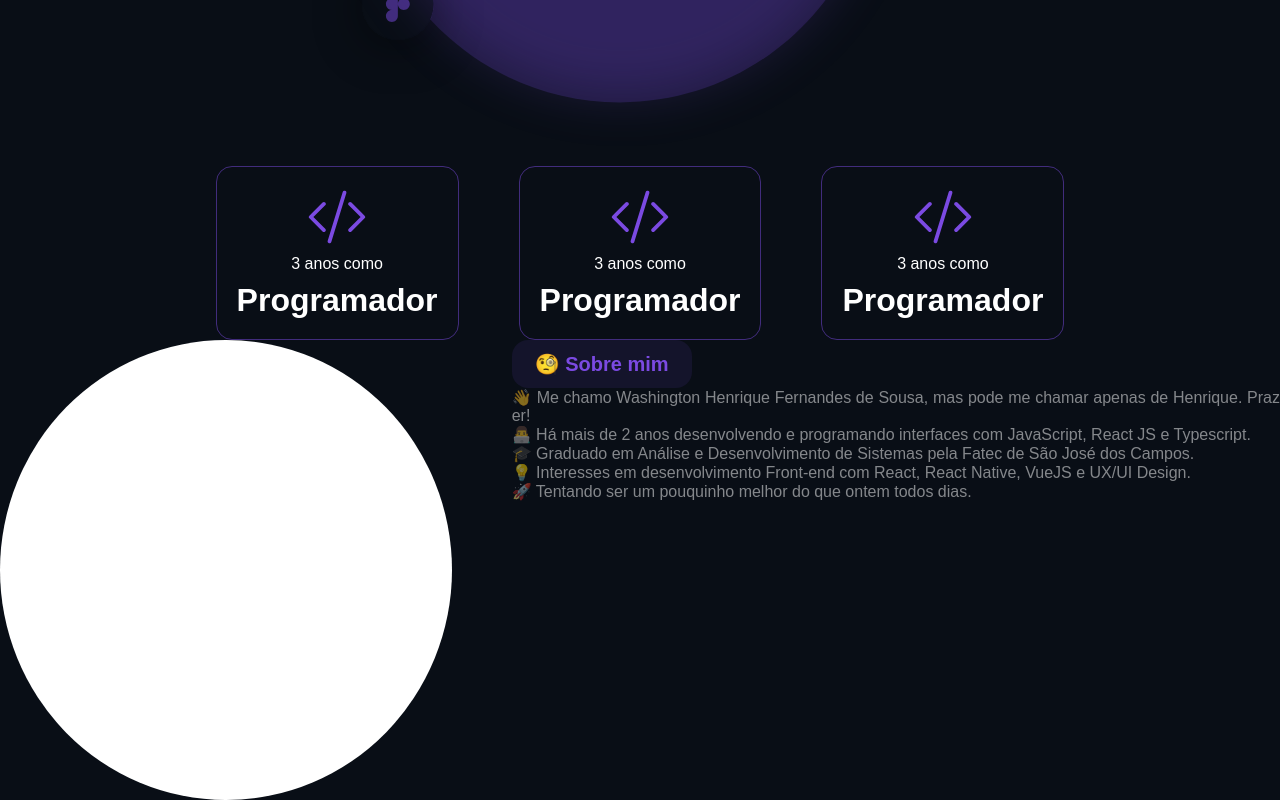
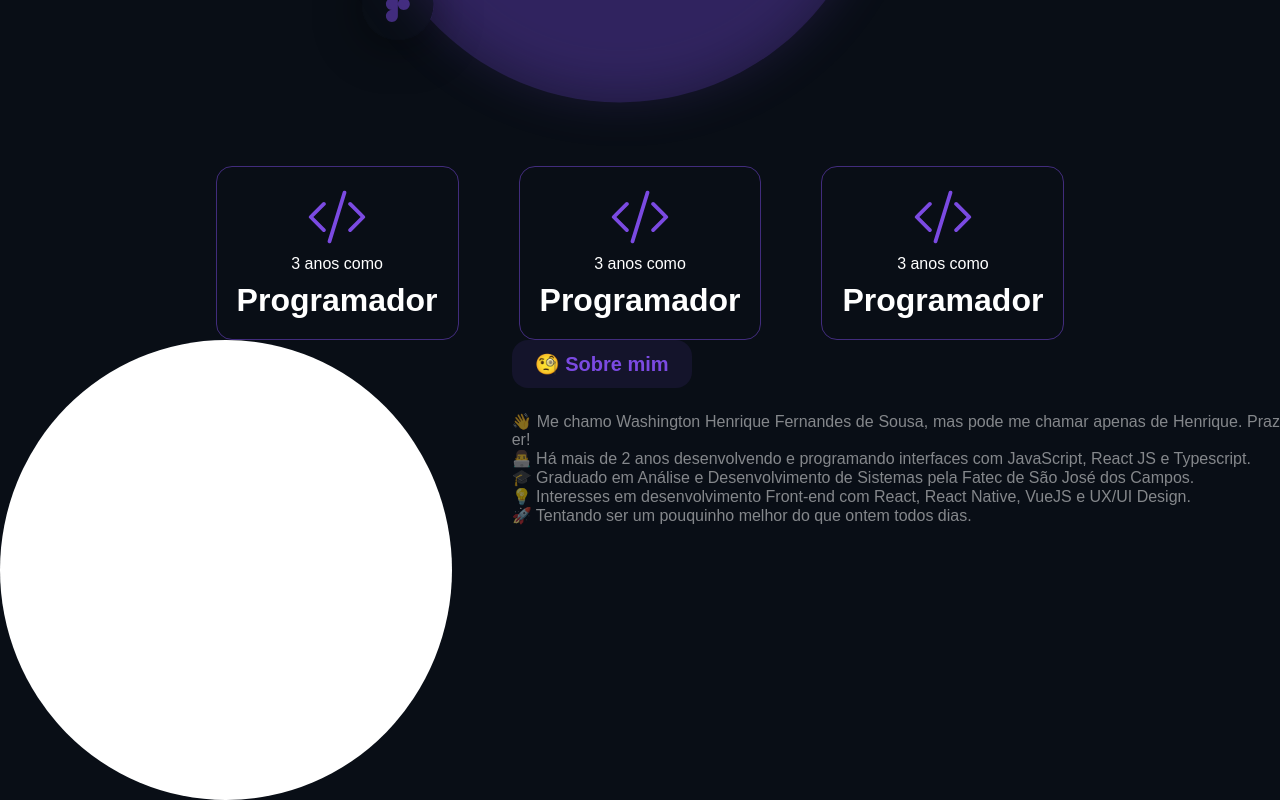
Before and after one commit to Augusto9237/portifolio-dev, a React (Vite) app: page / in a window 1280 px wide. Shown: the part 549-1349 px from the top of the page. Built offline with nearby package versions, Linux system fonts and the light colour scheme.

Commit message:
1 file modified

```diff
--- a/src/sections/AboutMe/styles.ts
+++ b/src/sections/AboutMe/styles.ts
@@ -18,6 +18,7 @@ export const AboutMeDescription = styled.div`
   display: flex;
   flex-direction: column;
   max-width: 920px;
+  gap: 24px;
 
   p {
     display: flex;
```
